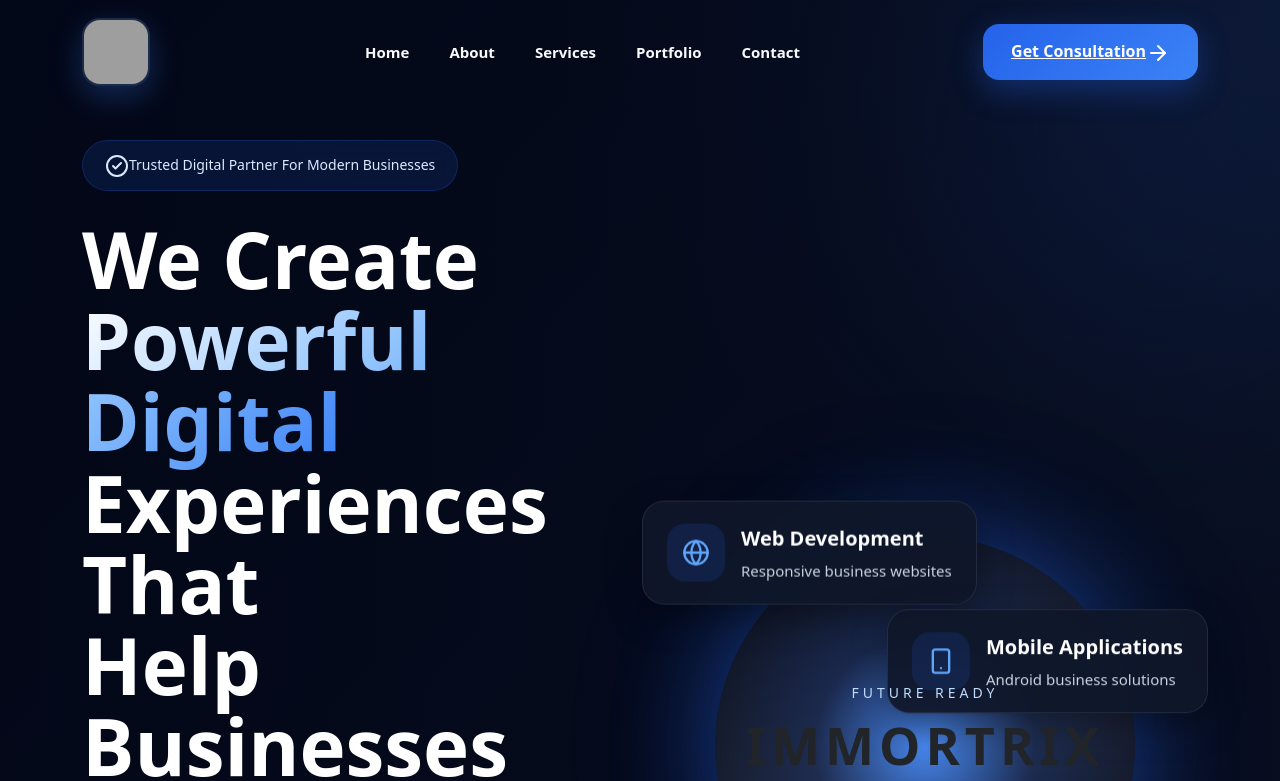
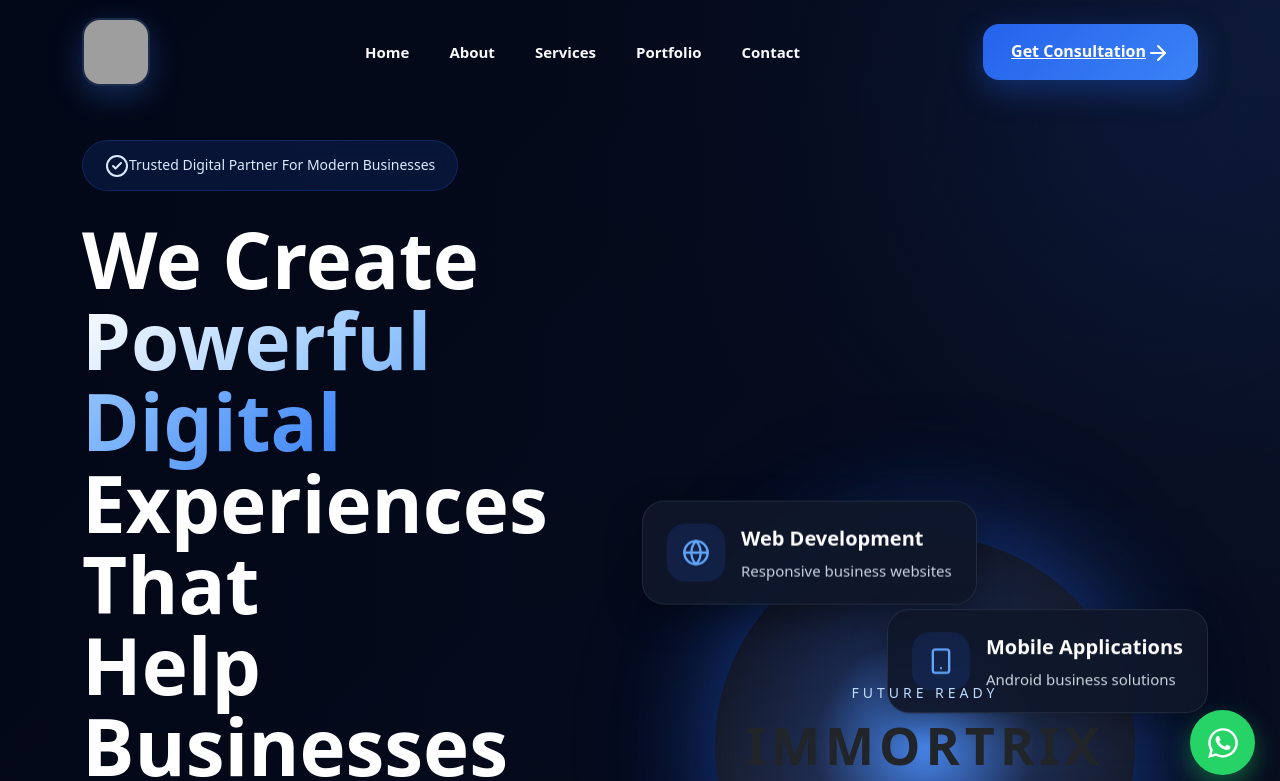
Before and after one commit to collins-coder/immortrix-website, a React (Create React App) app: page / in a window 1280 px wide. Shown: the top 781 px of the page. Built offline with nearby package versions, Linux system fonts and the light colour scheme; grey boxes are pictures that could not be loaded.

Commit message:
update footer

```diff
--- a/src/components/Footer.js
+++ b/src/components/Footer.js
@@ -1,9 +1,11 @@
 import React from "react";
+import { FaWhatsapp } from "react-icons/fa";
 
 function Footer() {
 
   return (
 
+    <>
       <footer className="footer-section">
 
         <div className="container">
@@ -97,6 +99,18 @@ function Footer() {
         </div>
 
       </footer>
+
+      {/* FLOATING WHATSAPP */}
+
+      <a
+        href="https://wa.me/254723453289?text=Hello%20Immortrix%20Technologies"
+        target="_blank"
+        rel="noopener noreferrer"
+        className="floating-whatsapp"
+      >
+        <FaWhatsapp />
+      </a>
+    </>
   );
 }
 
--- a/src/styles/main.css
+++ b/src/styles/main.css
@@ -1956,3 +1956,32 @@ section {
     width: 100%;
   }
 }
+
+/* FLOATING WHATSAPP */
+
+.floating-whatsapp {
+  position: fixed;
+  right: 25px;
+  bottom: 25px;
+  width: 65px;
+  height: 65px;
+  border-radius: 50%;
+  background: #25D366;
+  color: white;
+  display: flex;
+  justify-content: center;
+  align-items: center;
+  font-size: 34px;
+  text-decoration: none;
+  z-index: 9999;
+
+  box-shadow:
+    0 10px 25px rgba(37,211,102,0.4);
+
+  transition: 0.3s ease;
+}
+
+.floating-whatsapp:hover {
+  transform: scale(1.1);
+  color: white;
+}
```
Also changed, not shown: 1 other file (tests, documents, lock files or other folders). Lines whose indentation alone changed are shown as unchanged.
